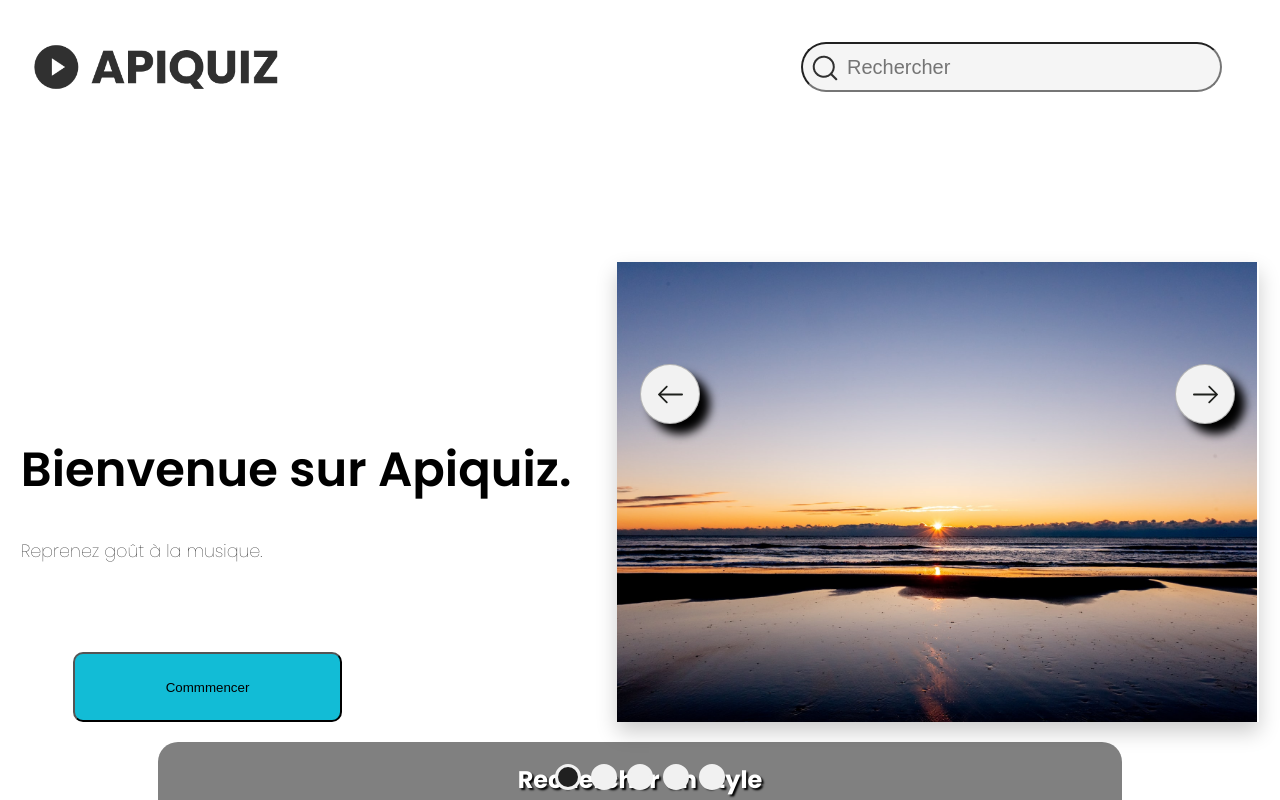
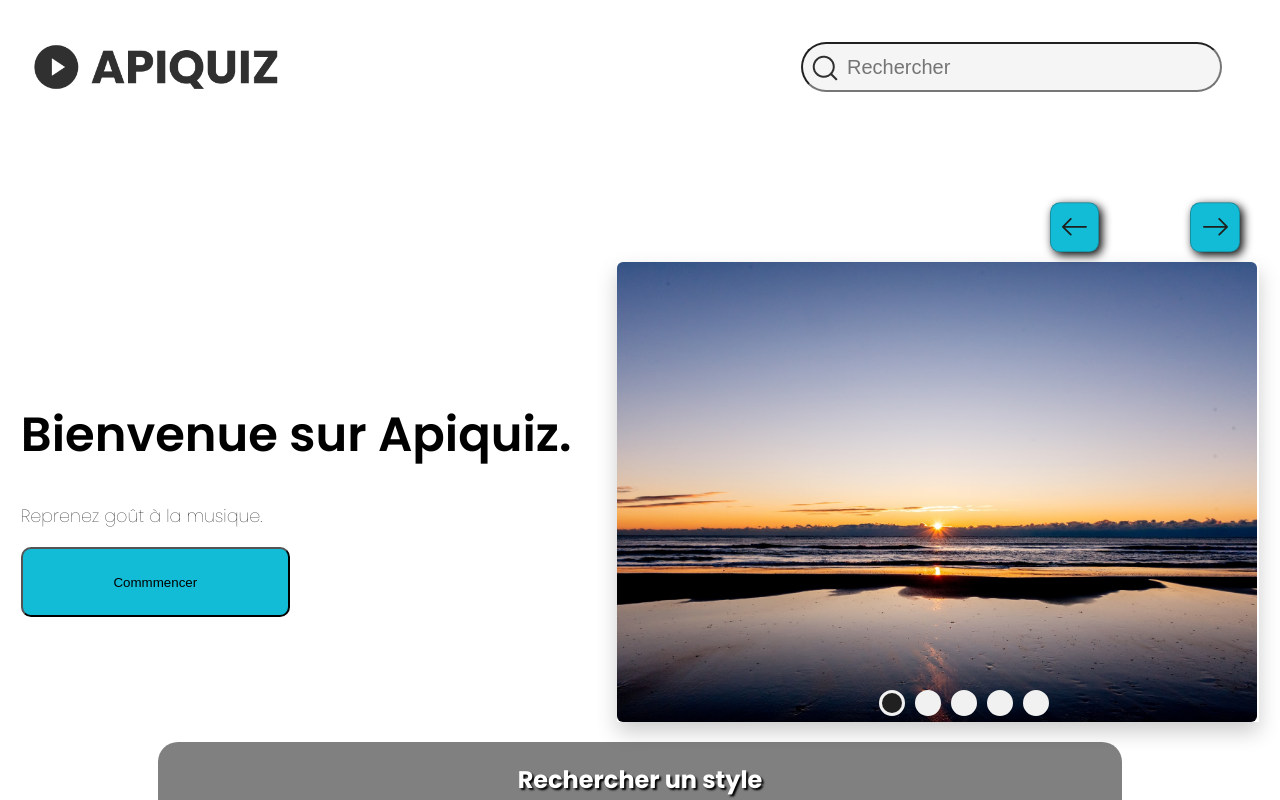
Before and after one commit to CyriacInfo/Api1000, a React (Create React App) app: page / in a window 1280 px wide. Shown: the top 800 px of the page. Built offline with nearby package versions, Linux system fonts and the light colour scheme.

Commit message:
Travail terminé

```diff
--- a/src/components/Slider.css
+++ b/src/components/Slider.css
@@ -14,31 +14,56 @@
   opacity: 0;
   transition: opacity ease-in-out 0.4s;
 }
+
+@media only screen and (min-width: 800px) {
+
+  .slide img {
+    width: 100%;
+    height: 100%;
+    object-fit: cover;
+    border-radius: 6px;
+    justify-content: center;
+    text-align: center;
+    align-items: center;
+    position: absolute;
+  }
+}
+
+@media only screen and (min-width: 800px) {
+
 .slide img {
   width: 100%;
   height: 100%;
   object-fit: cover;
-}
+  border-radius: 6px;
+  justify-content: center;
+  text-align: center;
+  align-items: center;
+}}
+
 .active-anim {
   opacity: 1;
 }
 
 .btn-slide {
   width: 60px;
-  height: 60px;
-  border-radius: 50%;
-  background: hsl(0, 0%, 95%);
   border: 1px solid rgba(34, 34, 34, 0.287);
   position: absolute;
   display: flex;
   justify-content: center;
   align-items: center;
   cursor: pointer;
-  box-shadow: 10px 10px 10px 0.1px black;
+  box-shadow: 3px 3px 10px 0.1px black;
   transition: all 0.2s ease-in-out;
+  width: 49.55px;
+height: 49.55px;
+left: 1259px;
+top: 223px;
+background: #12BCD6;
+border-radius: 10px;
 }
 .btn-slide:hover {
-  background: hsl(0, 0%, 50%);
+  background: hsl(172, 52%, 50%);
 }
 
 .btn-slide img {
@@ -47,21 +72,20 @@
   pointer-events: none;
 }
 .prev {
-  top: 50%;
-  left: 50%;
+  top: 29%;
+  left: 82%;
   transform: translateY(-60%);
 }
 .next {
-  top: 50%;
-  right: 3.5%;
+  top: 29%;
+  left: 93%;
   transform: translateY(-60%);
 }
 
-
 .container-dots {
-  position: absolute;
-  bottom: 10px;
-  left: 50%;
+  position: relative;
+  bottom: -428px;
+  left: 90%;
   transform: translateX(-50%);
   display: flex;
 }
--- a/src/components/pagePrincipale.css
+++ b/src/components/pagePrincipale.css
@@ -23,6 +23,18 @@ body {
 
 
 @media only screen and (max-width: 800px) {
+
+  .ButtonBodyMain {
+    margin-bottom: 10px;
+  }
+
+  .BodyMain {
+    display: flow-root list-item;
+    text-align: center;
+    align-items: center;
+    justify-content: center;
+  }
+
   .RechargeBar {
     width: 90%;
     height: 40px;
@@ -54,8 +66,8 @@ body {
 
   .ContainerSearchImg {
     position: relative;
-    top: 36px;
-    left: -84px;
+    top: 8px;
+    left: 35px;
     height: 26px;
   }
 
@@ -77,6 +89,12 @@ body {
 }
 
 @media only screen and (min-width: 801px) {
+  .BodyMain {
+    display: flex;
+    justify-content: space-around;
+    align-items: center;
+  }
+
   .RechargeBar {
     width: 421px;
     height: 50px;
@@ -128,12 +146,6 @@ body {
 
 }
 
-.BodyMain {
-  display: flex;
-  justify-content: space-around;
-  align-items: center;
-}
-
 .BodyMain h1 {
   font-weight: 600;
   font-size: 3rem;
@@ -145,7 +157,6 @@ body {
 }
 
 .ButtonBodyMain {
-  position: absolute;
   width: 269px;
   height: 70px;
   left: 73px;
@@ -155,11 +166,6 @@ body {
   cursor: pointer;
 }
 
-.TextMain {
-  display: inline;
-}
-
-
 .CarrousselMain {
   width: 50%;
   height: calc(300px + 10rem);
```
